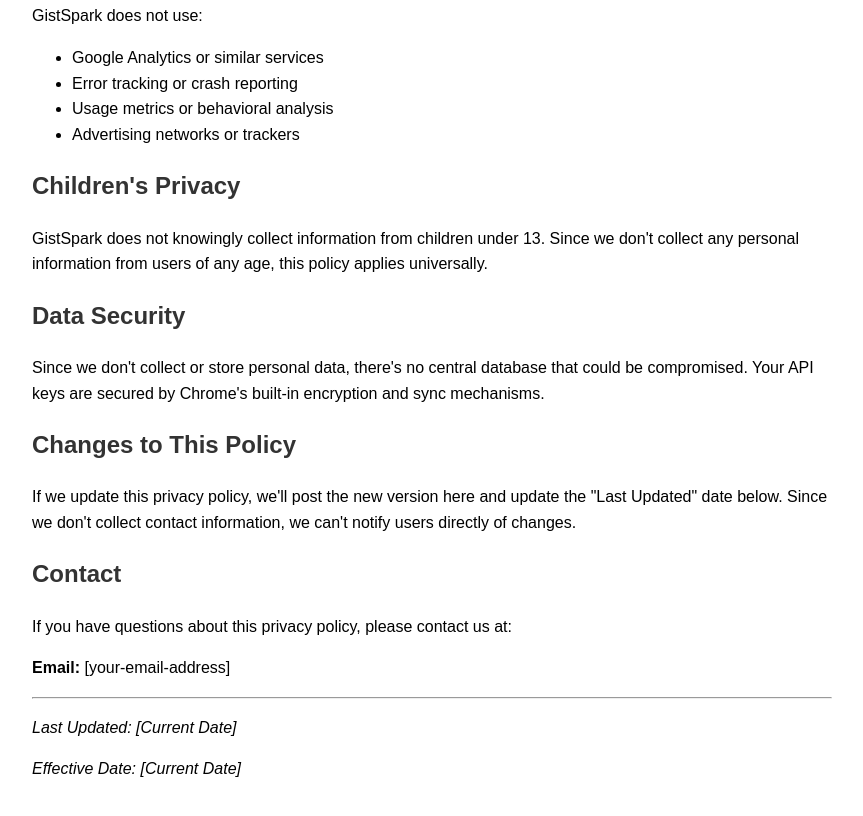
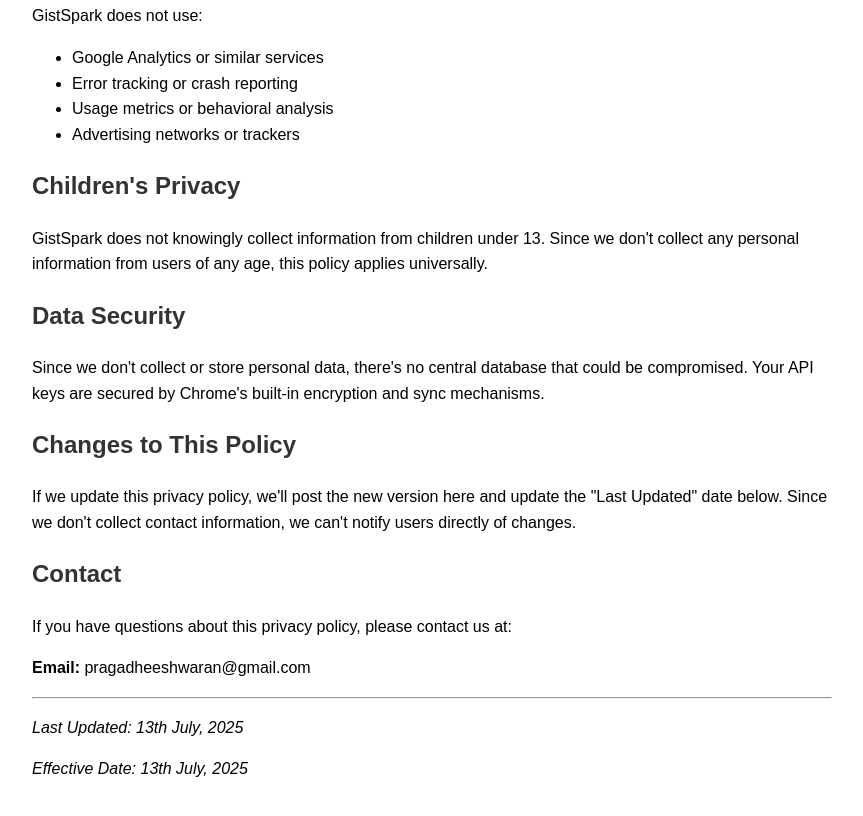
Before and after one commit to pragadheeshtamilarasan/gistspark-privacy, a plain HTML site: page index.html in a window 1280 px wide. Shown: the part 1045-1861 px from the top of the page, without its empty margins (208-1071 px from the left). Drawn offline with Linux system fonts and the light colour scheme.

Commit message:
Update index.html

```diff
--- a/index.html
+++ b/index.html
@@ -62,10 +62,10 @@
 
     <h2>Contact</h2>
     <p>If you have questions about this privacy policy, please contact us at:</p>
-    <p><strong>Email:</strong> [your-email-address]</p>
+    <p><strong>Email:</strong> pragadheeshwaran@gmail.com</p>
 
     <hr>
-    <p><em>Last Updated: [Current Date]</em></p>
-    <p><em>Effective Date: [Current Date]</em></p>
+    <p><em>Last Updated: 13th July, 2025</em></p>
+    <p><em>Effective Date: 13th July, 2025</em></p>
 </body>
 </html>
```
